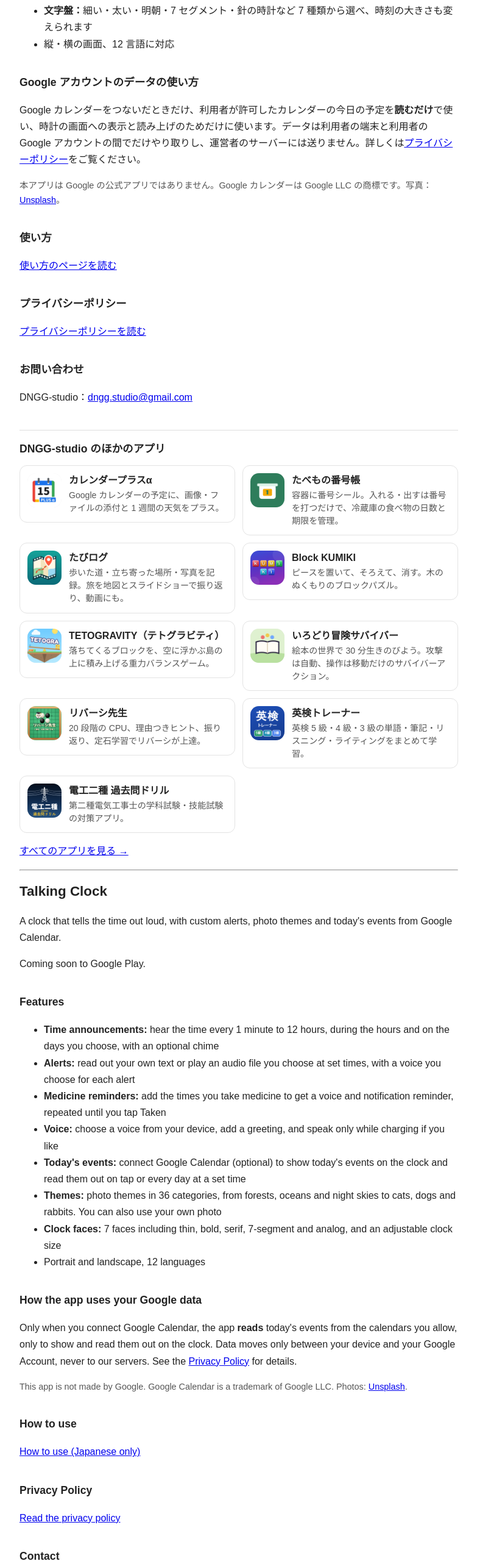
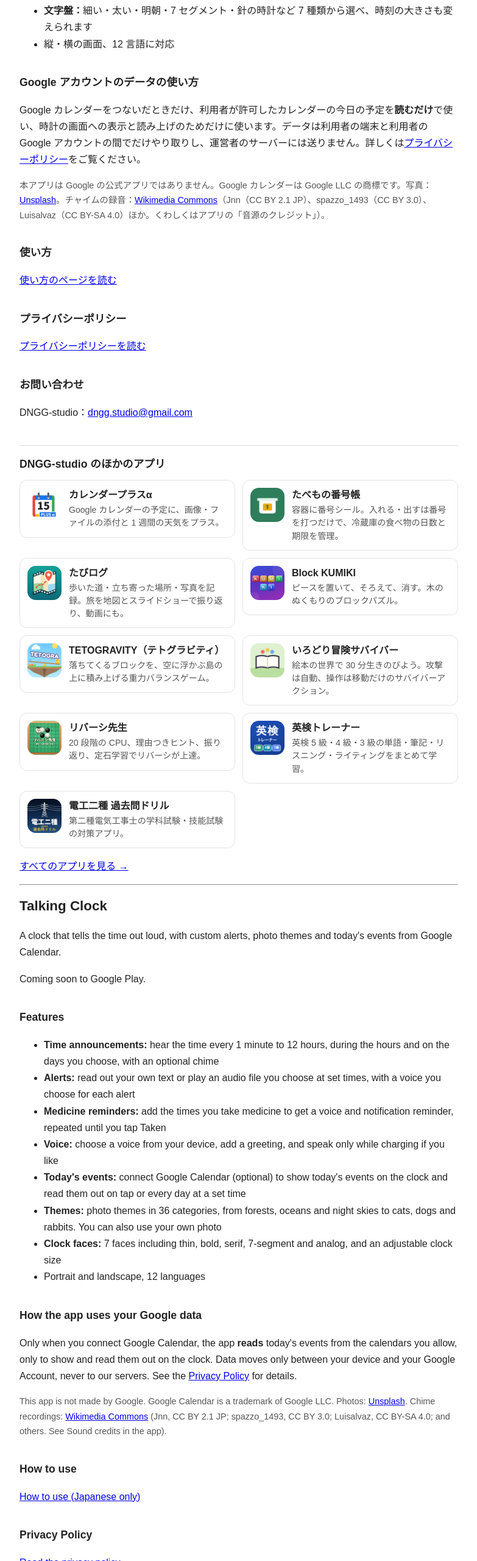
Before and after one commit to DNGG-studio/DNGG-studio.github.io, a plain HTML site: page talking-clock/index.html in a window 1280 px wide. Shown: the part 1018-3578 px from the top of the page at 61% size, without its empty margins (248-1031 px from the left). Drawn offline with Linux system fonts and the light colour scheme.

Commit message:
しゃべる時計：チャイムの音を録音にしたことを使い方のページと紹介ページに書く
- 使い方のページのチャイムの音の説明を 10 種類にし、選ぶ窓の画像を撮り直し、音源のクレジットの場所を書いた
- 紹介ページ（日本語・英語）にチャイムの録音の出典（Wikimedia Commons と作者・ライセンス）を書いた

Co-Authored-By: Claude Opus 5.5 <noreply@anthropic.com>

```diff
--- a/talking-clock/index.html
+++ b/talking-clock/index.html
@@ -34,7 +34,7 @@
 
 <h2>Google アカウントのデータの使い方</h2>
 <p>Google カレンダーをつないだときだけ、利用者が許可したカレンダーの今日の予定を<strong>読むだけ</strong>で使い、時計の画面への表示と読み上げのためだけに使います。データは利用者の端末と利用者の Google アカウントの間でだけやり取りし、運営者のサーバーには送りません。詳しくは<a href="privacy.html">プライバシーポリシー</a>をご覧ください。</p>
-<p class="note">本アプリは Google の公式アプリではありません。Google カレンダーは Google LLC の商標です。写真：<a href="https://unsplash.com/">Unsplash</a>。</p>
+<p class="note">本アプリは Google の公式アプリではありません。Google カレンダーは Google LLC の商標です。写真：<a href="https://unsplash.com/">Unsplash</a>。チャイムの録音：<a href="https://commons.wikimedia.org/">Wikimedia Commons</a>（Jnn（CC BY 2.1 JP）、spazzo_1493（CC BY 3.0）、Luisalvaz（CC BY-SA 4.0）ほか。くわしくはアプリの「音源のクレジット」）。</p>
 
 <h2>使い方</h2>
 <p><a href="manual.html">使い方のページを読む</a></p>
@@ -69,7 +69,7 @@
 
 <h2>How the app uses your Google data</h2>
 <p>Only when you connect Google Calendar, the app <strong>reads</strong> today's events from the calendars you allow, only to show and read them out on the clock. Data moves only between your device and your Google Account, never to our servers. See the <a href="privacy.html">Privacy Policy</a> for details.</p>
-<p class="note">This app is not made by Google. Google Calendar is a trademark of Google LLC. Photos: <a href="https://unsplash.com/">Unsplash</a>.</p>
+<p class="note">This app is not made by Google. Google Calendar is a trademark of Google LLC. Photos: <a href="https://unsplash.com/">Unsplash</a>. Chime recordings: <a href="https://commons.wikimedia.org/">Wikimedia Commons</a> (Jnn, CC BY 2.1 JP; spazzo_1493, CC BY 3.0; Luisalvaz, CC BY-SA 4.0; and others. See Sound credits in the app).</p>
 
 <h2>How to use</h2>
 <p><a href="manual.html">How to use (Japanese only)</a></p>
```
Also changed, not shown: talking-clock/manual.html (+3 -2 lines), talking-clock/images/manual/chime-sound.jpg, talking-clock/images/manual/sound-credits.jpg (added).
